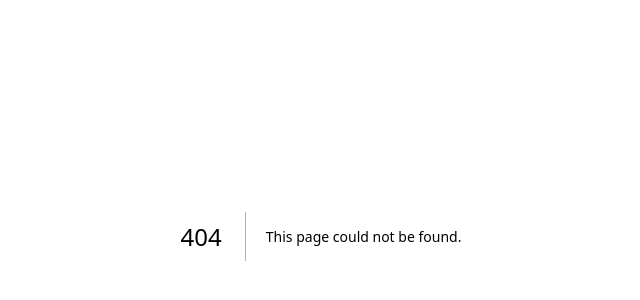
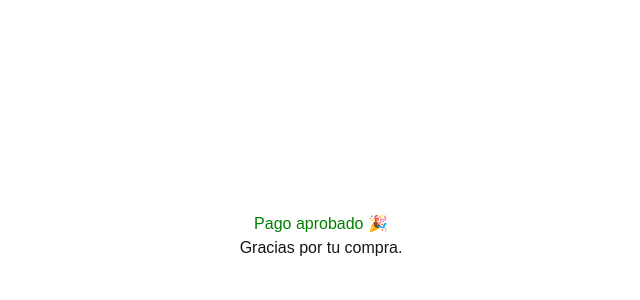
Before and after one commit to crumafood-create/crumafood, a Next.js app: page /success in a window 1280 px wide. Before the commit this address had no page. Shown: the part 164-464 px from the top of the page, without its empty margins (319-959 px from the left). Built offline with nearby package versions, Linux system fonts and the light colour scheme.

Commit message:
page.tsx

```diff
--- /dev/null
+++ b/app/success/page.tsx
@@ -0,0 +1,15 @@
+export default function SuccessPage() {
+  return (
+    <div style={{
+      display: "flex",
+      flexDirection: "column",
+      alignItems: "center",
+      justifyContent: "center",
+      height: "100vh",
+      fontFamily: "sans-serif"
+    }}>
+      <h1 style={{ color: "green" }}>Pago aprobado 🎉</h1>
+      <p>Gracias por tu compra.</p>
+    </div>
+  );
+}
```
